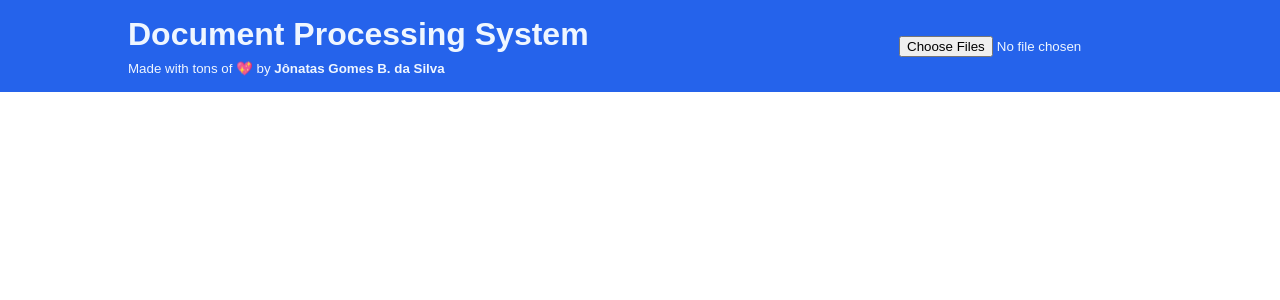
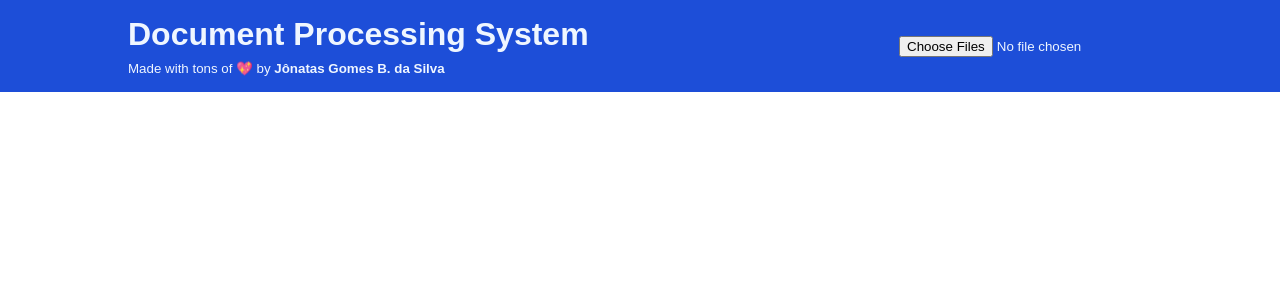
Before and after one commit to jonatas1n/genai_test, a FastAPI app: page / in a window 1280 px wide. Shown: the top 300 px of the page. Run offline with FastAPI, Linux system fonts and the light colour scheme; data that the repository does not hold is empty; some libraries are stand-ins or nearby versions.

Commit message:
chore: update colors

```diff
--- a/app/static/css/variables.css
+++ b/app/static/css/variables.css
@@ -8,32 +8,40 @@
   --color-fg-neutral: #1f2937;
   --color-bg-neutral: #f3f4f6;
 
-  /* Palette A (default): sober blue + gray */
-  --color-primary: #2563eb;
-  --color-primary-dark: #1d4ed8;
+  /* Palette A (default): harmonic blue + orange accent */
+  --color-primary: #1d4ed8;
+  --color-primary-dark: #1e3a8a;
   --color-primary-foreground: #eff6ff;
 
-  --color-secondary: #6b7280;
-  --color-secondary-dark: #4b5563;
-  --color-secondary-foreground: #f9fafb;
+  --color-secondary: #64748b;
+  --color-secondary-dark: #334155;
+  --color-secondary-foreground: #f8fafc;
 
-  --color-accent: #0ea5e9;
-  --color-accent-dark: #0284c7;
+  --color-accent: #f97316;
+  --color-accent-dark: #c2410c;
+
+  --color-success: #10b981;
+  --color-success-dark: #059669;
+  --color-success-foreground: #f0fdf4;
+
+  --color-error: #ef4444;
+  --color-error-dark: #b91c1c;
+  --color-error-foreground: #fef2f2;
 }
 
 /* Dark counterparts for Palette A */
 [data-theme="dark"] {
-  --color-fg-neutral: #e5e7eb;
-  --color-bg-neutral: #0f172a;
+  --color-fg-neutral: #e2e8f0;
+  --color-bg-neutral: #0b1220;
 
   --color-primary: #60a5fa;
-  --color-primary-dark: #3b82f6;
-  --color-primary-foreground: #0b1222;
+  --color-primary-dark: #2563eb;
+  --color-primary-foreground: #081226;
 
-  --color-secondary: #9ca3af;
-  --color-secondary-dark: #6b7280;
-  --color-secondary-foreground: #111827;
+  --color-secondary: #94a3b8;
+  --color-secondary-dark: #64748b;
+  --color-secondary-foreground: #0f172a;
 
-  --color-accent: #38bdf8;
-  --color-accent-dark: #0ea5e9;
+  --color-accent: #fb923c;
+  --color-accent-dark: #ea580c;
 }
```
